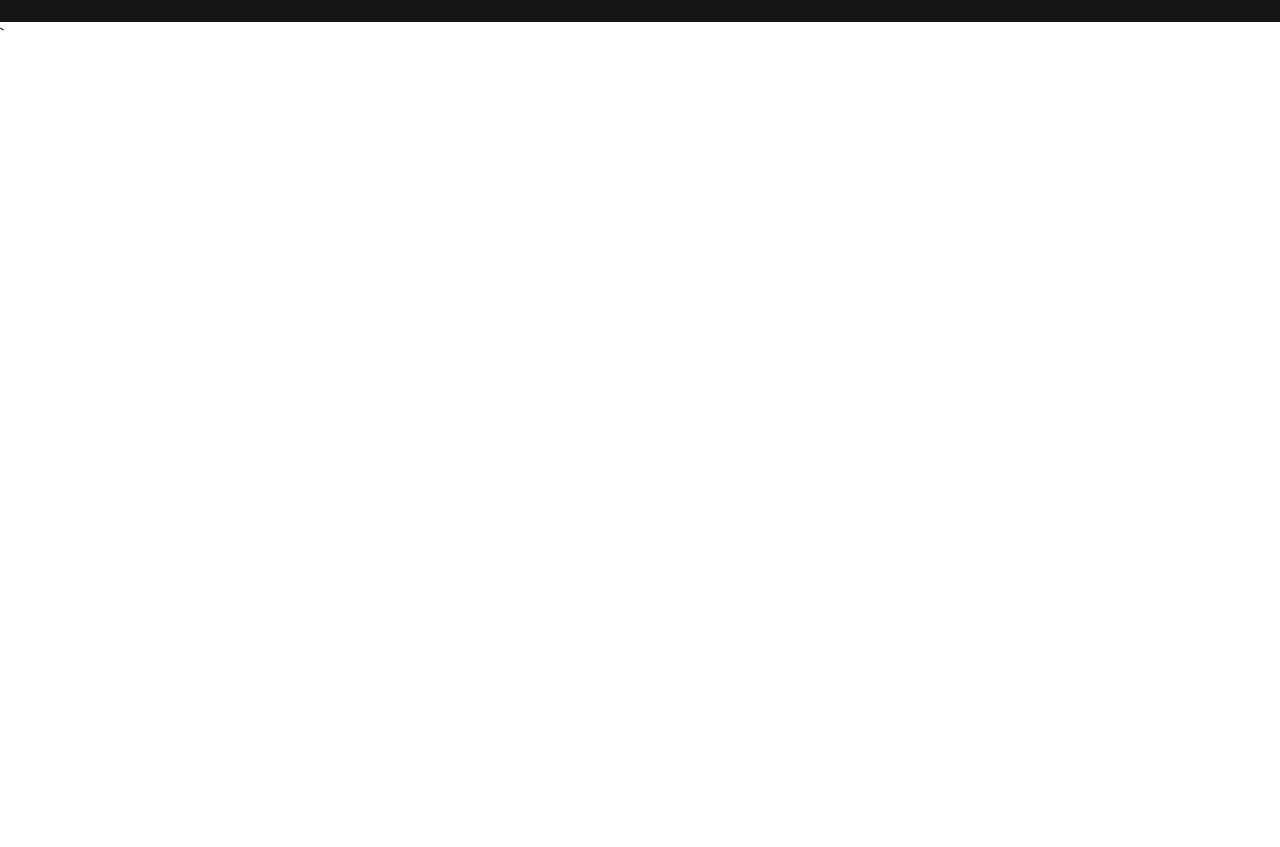
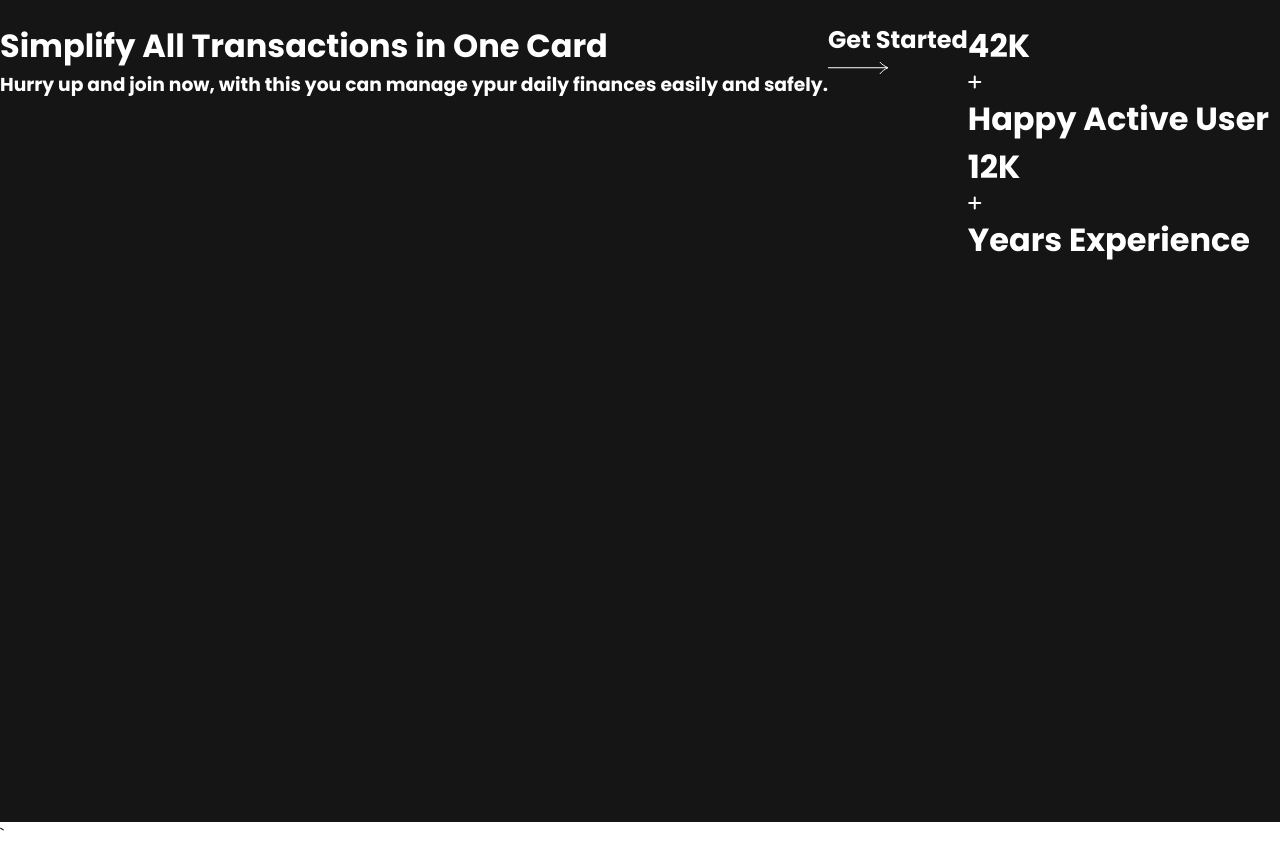
Before and after one commit to pankaj-kb/Ineuron-Project-7, a plain HTML site: page index.html in a window 1280 px wide. Shown: the part 78-925 px from the top of the page. Before the commit the page ends 800 px from the top, so only its background shows below. Drawn offline with Linux system fonts and the light colour scheme.

Commit message:
gettting started with main section

```diff
--- a/CSS/styles.css
+++ b/CSS/styles.css
@@ -42,3 +42,10 @@ nav {
     margin-left: 10px;
     font-size: 12px;
 }
+
+.heroSection {
+    background-color: #151515;
+    display: flex;
+    color: #ffffff;
+    height: 800px;
+}
--- a/index.html
+++ b/index.html
@@ -1,5 +1,6 @@
 <!DOCTYPE html>
 <html lang="en">
+
 <head>
     <meta charset="UTF-8">
     <meta http-equiv="X-UA-Compatible" content="IE=edge">
@@ -9,6 +10,7 @@
     <script src="https://kit.fontawesome.com/1080451951.js" crossorigin="anonymous"></script>
     <title>PinkIn Card</title>
 </head>
+
 <body>
 
     <!-- Nav Bar -->
@@ -28,8 +30,30 @@
 
     <!-- Main Body -->
     <main>
-
+        <div class="heroSection">
+            <div class="mainHeading">
+                <h1>Simplify All Transactions in <span class="makePink">One Card</span></h1>
+                <h3>Hurry up and join now, with this you can manage ypur daily finances easily and safely.</h3>
+            </div>
+            <div class="getStarted">
+                <h2>Get Started </h2>
+                <img src="./Assets/Icons/RightArrow.svg" alt="RightArrow">
+            </div>
+            <div class="mainExp">
+                <div class="userExp">
+                    <h1>42K</h1>
+                    <i class="fa-solid fa-plus"></i>
+                    <h1>Happy Active User</h1>
+                </div>
+                <div class="exp">
+                    <h1>12K</h1>
+                    <i class="fa-solid fa-plus"></i>
+                    <h1>Years Experience</h1>
+                </div>
+            </div>
+        </div>
     </main>
 
 </body>
+
 </html>`
```
